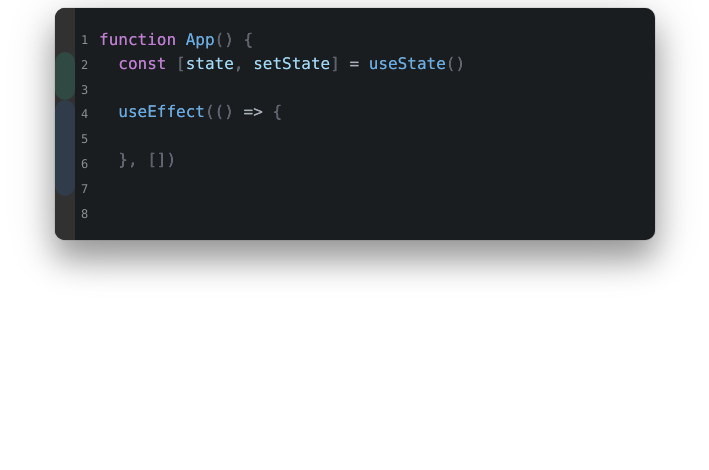
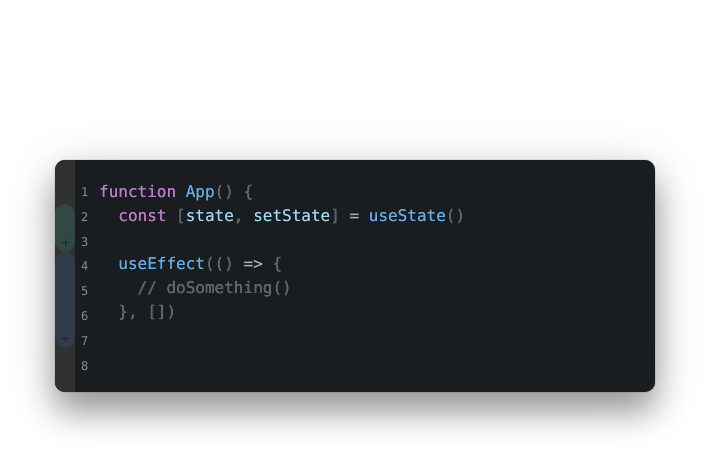
Before and after one commit to danilowoz/ide-concept, a React (Create React App) app: page / in a window 1280 px wide. Shown: the top 470 px of the page, without its empty margins (285-994 px from the left). Built offline with nearby package versions, Linux system fonts and the light colour scheme.

Commit message:
interactions

```diff
--- a/package.json
+++ b/package.json
@@ -5,13 +5,17 @@
   "keywords": [],
   "main": "src/index.tsx",
   "dependencies": {
+    "@radix-ui/react-dropdown-menu": "0.0.18",
     "@types/prismjs": "1.16.5",
     "@types/styled-components": "5.1.9",
+    "framer-motion": "4.1.13",
     "prismjs": "1.23.0",
     "react": "17.0.2",
     "react-dom": "17.0.2",
+    "react-hotkeys-hook": "3.3.1",
     "react-scripts": "4.0.0",
     "react-textarea-autosize": "8.3.2",
+    "show-keys": "1.0.0",
     "styled-components": "5.3.0"
   },
   "devDependencies": {
--- a/src/App.tsx
+++ b/src/App.tsx
@@ -1,6 +1,7 @@
 import CodeEditor from "./CodeEditor";
 import { Editor, Bar, LineCounter } from "./AppUI";
-import { useNavRef } from "./hooks/navRef";
+import { useNavRef } from "./utils/hooks/navRef";
+import * as actions from "./actions";
 
 export default function App() {
   const { setRef, onJumpArea } = useNavRef();
@@ -15,28 +16,33 @@ export default function App() {
       </LineCounter>
 
       <CodeEditor
+        type="empty"
         ref={(ref) => setRef({ index: 0, ref })}
         data={`function App() {`}
         onJumpArea={onJumpArea(0)}
       />
       <CodeEditor
+        type="state"
         ref={(ref) => setRef({ index: 1, ref })}
         onJumpArea={onJumpArea(1)}
+        menuActions={actions.states}
         barColor="#304942"
         data={`  const [state, setState] = useState()
 `}
       />
 
       <CodeEditor
+        type="effect"
         onJumpArea={onJumpArea(2)}
         ref={(ref) => setRef({ index: 2, ref })}
+        menuActions={actions.effects}
         barColor="#303C49"
         data={`  useEffect(() => {
-
+    // doSomething()
   }, [])
   `}
       />
-      <CodeEditor data={""} />
+      <CodeEditor type="empty" data={""} />
     </Editor>
   );
 }
--- a/src/AppUI.tsx
+++ b/src/AppUI.tsx
@@ -7,8 +7,9 @@ export const Editor = styled.div`
   padding: 20px 0;
   box-shadow: 0px 10px 50px rgba(0, 0, 0, 0.2), 0px 20px 30px rgba(0, 0, 0, 0.3),
     0px 0px 1px rgba(0, 0, 0, 0.7);
-  max-width: 600px;
-  margin: auto;
+  min-width: 600px;
+  width: max-content;
+  margin: 10em auto 0;
   position: relative;
 `;
 
--- a/src/CodeEditor.tsx
+++ b/src/CodeEditor.tsx
@@ -1,16 +1,51 @@
-import React, { useState, useEffect, forwardRef } from "react";
+import React, { useState, useEffect, forwardRef, useRef } from "react";
 import Prism from "prismjs";
 import "./syntax-theme.css";
+import ToolTip from "./utils/ToolTip";
+import { useCombinedRefs } from "./utils/helpers";
+import { useHotkeys } from "react-hotkeys-hook";
 
 import { Container, Bar, Textarea, Code } from "./CodeEditorUI";
+import { BarAdd } from "./utils/buttons/BarAdd";
 
-const CodeEditor: React.FC<{
+function CodeEditor({
+  data,
+  innerRef,
+  barColor,
+  onJumpArea,
+  menuActions,
+  type
+}: {
+  innerRef: any;
   data: string;
   barColor?: string;
-  innerRef: any;
   onJumpArea: any;
-}> = ({ data, innerRef, barColor, onJumpArea }) => {
+  menuActions?: any[];
+  type: "empty" | "state" | "effect";
+}) {
+  const textareaRef = useRef(innerRef);
+  const buttonRef = useRef<HTMLButtonElement>();
   const [content, setContent] = useState(data);
+
+  const combinedRef = useCombinedRefs(textareaRef, innerRef);
+
+  const keyBingds = {
+    state: "ctrl+s",
+    effect: "ctrl+e",
+    empty: ""
+  };
+
+  useHotkeys(keyBingds[type], () => {
+    const event = new MouseEvent("mousedown", {
+      view: window,
+      bubbles: true,
+      cancelable: true,
+      screenX: 0,
+      screenY: 0
+    });
+
+    buttonRef.current?.dispatchEvent(event);
+  });
 
   const handleKeyDown = (evt: any) => {
     let value = content,
@@ -32,7 +67,7 @@ const CodeEditor: React.FC<{
     const ARROW_DOWN = 40;
     const ARROW_UP = 38;
 
-    const currentPosition = document.activeElement.selectionStart;
+    const currentPosition = document.activeElement?.selectionStart;
     const lastRow = value
       .split(/\n/)
       .filter((e, index, array) => index + 1 !== array.length)
@@ -48,16 +83,43 @@ const CodeEditor: React.FC<{
     }
   };
 
+  const onSelect = (template: string) => {
+    setContent((prev) => {
+      const removeLastEmptyRow = prev
+        .split(/\n/)
+        .filter(
+          (e, index, array) => index + 1 !== array.length && e.trim() !== ""
+        )
+        .join("\n");
+
+      return `${type === "state" ? removeLastEmptyRow : prev}
+  ${template}
+`;
+    });
+
+    combinedRef.current?.focus();
+  };
+
   useEffect(() => {
     Prism.highlightAll();
   }, [content]);
 
   return (
     <Container>
-      {barColor && <Bar style={{ backgroundColor: barColor }} />}
+      {barColor && (
+        <Bar style={{ backgroundColor: barColor }}>
+          <ToolTip
+            items={menuActions}
+            backgroundColor={barColor}
+            triggerRef={buttonRef}
+            trigger={BarAdd}
+            onSelect={onSelect}
+          />
+        </Bar>
+      )}
       <Textarea
-        ref={innerRef}
-        defaultValue={data}
+        ref={combinedRef}
+        value={content}
         onChange={(evt) => setContent(evt.target.value)}
         onKeyDown={handleKeyDown}
       />
@@ -67,7 +129,7 @@ const CodeEditor: React.FC<{
       </Code>
     </Container>
   );
-};
+}
 
 export default forwardRef<
   any,
@@ -75,6 +137,8 @@ export default forwardRef<
     data: string;
     barColor?: string;
     onJumpArea: any;
+    menuActions?: any[];
+    type: "empty" | "state" | "effect";
   }
 >(({ data, onJumpArea, ...props }, ref) => (
   <CodeEditor onJumpArea={onJumpArea} data={data} innerRef={ref} {...props} />
--- a/src/CodeEditorUI.tsx
+++ b/src/CodeEditorUI.tsx
@@ -59,4 +59,16 @@ export const Bar = styled.div`
   top: 0;
   bottom: 0;
   border-radius: 50px;
+
+  &:hover {
+    .add-button {
+      opacity: 1;
+    }
+  }
+
+  .add-button {
+    position: absolute;
+    left: 0;
+    bottom: 0;
+  }
 `;
--- /dev/null
+++ b/src/actions.ts
@@ -0,0 +1,59 @@
+export const states = [
+  {
+    title: "useState",
+    documentation: "https://reactjs.org/docs/hooks-state.html",
+    template: "const [state, setState] = useState()"
+  },
+  {
+    title: "useReducer",
+    documentation: "https://reactjs.org/docs/hooks-reference.html#usereducer",
+    template: `
+  function reducer(state, action) {
+    switch (action.type) {
+      case 'increment':
+        return {count: state.count + 1};
+      case 'decrement':
+        return {count: state.count - 1};
+      default:
+        throw new Error();
+    }
+  }
+
+  const [state, dispatch] = useReducer(reducer, { count: 0 });`
+  },
+  {
+    title: "useContext",
+    documentation: "https://reactjs.org/docs/hooks-reference.html#usecontext",
+    template: "const value = useContext(MyContext);"
+  },
+  {
+    title: "useRef",
+    documentation: "https://reactjs.org/docs/hooks-reference.html#useref",
+    template: "const refContainer = useRef();"
+  }
+];
+
+export const effects = [
+  {
+    title: "useEffect",
+    documentation: "https://reactjs.org/docs/hooks-reference.html#useeffect",
+    template: `useEffect(()=> {
+    // doSomething(a, b);
+  }, [])`
+  },
+  {
+    title: "useCallback",
+    documentation: "https://reactjs.org/docs/hooks-reference.html#usecallback",
+    template: `const memoizedCallback = useCallback( () => {
+    // doSomething();
+  }, []);`
+  },
+  {
+    title: "useLayoutEffect",
+    documentation:
+      "https://reactjs.org/docs/hooks-reference.html#uselayouteffect",
+    template: `useLayoutEffect(()=> {
+
+  }, [])`
+  }
+];
--- a/src/index.tsx
+++ b/src/index.tsx
@@ -1,4 +1,6 @@
 import { render } from "react-dom";
+
+import "show-keys";
 
 import App from "./App";
 
--- a/src/syntax-theme.css
+++ b/src/syntax-theme.css
@@ -53,7 +53,6 @@ pre[class*="language-"] {
 
 .token.comment {
   color: #5c6370;
-  font-style: italic;
 }
 .token.keyword {
   color: #c678dd;
--- /dev/null
+++ b/src/utils/ToolTip.tsx
@@ -0,0 +1,121 @@
+import React, { useState } from "react";
+import styled from "styled-components";
+import * as DropdownMenu from "@radix-ui/react-dropdown-menu";
+
+const StyledContent = styled(DropdownMenu.Content)`
+  min-width: 130px;
+  border-radius: 16px;
+  padding: 6px;
+  box-shadow: 0px 10px 50px rgba(0, 0, 0, 0.2), 0px 20px 30px rgba(0, 0, 0, 0.3),
+    0px 0px 1px rgba(0, 0, 0, 0.7);
+`;
+
+const StyledItem = styled(DropdownMenu.Item)`
+  cursor: default;
+  letter-spacing: 0.1px;
+  font-family: sans-serif;
+  border: 0;
+  outline: 0;
+  background: none;
+  text-align: left;
+  cursor: pointer;
+
+  font-size: 13px;
+  transition: all 0.2s ease;
+  display: flex;
+
+  &:focus .box:first-child {
+    color: rgba(255, 255, 255, 1);
+    outline: none;
+    background: rgba(0, 0, 0, 0.1);
+  }
+
+  .box {
+    transition: all 0.2s ease;
+    color: rgba(255, 255, 255, 0.5);
+    padding: 10px 10px;
+    border-radius: 10px;
+    display: inline-block;
+    flex: 1;
+
+    &:hover {
+      color: rgba(255, 255, 255, 1);
+      outline: none;
+      background: rgba(0, 0, 0, 0.1);
+    }
+
+    &:last-child {
+      padding-left: 0;
+      padding-right: 0;
+      text-align: center;
+      max-width: 35px;
+      margin-left: 3px;
+    }
+  }
+`;
+
+const StyledArrow = styled(DropdownMenu.Arrow)`
+  left: -25px;
+  position: relative;
+`;
+
+const ToolTip: React.FC<{
+  trigger: any;
+  backgroundColor: string;
+  items?: { title: string; documentation: string; template: string }[];
+  onSelect: (template: string) => void;
+  triggerRef: any;
+}> = ({ trigger, triggerRef, backgroundColor, items = [], onSelect }) => {
+  const Trigger = trigger;
+  const [localClick, setLocalClick] = useState("main");
+
+  return (
+    <DropdownMenu.Root>
+      <Trigger
+        // ref={triggerRef}
+        as={(asProps) => <DropdownMenu.Trigger ref={triggerRef} {...asProps} />}
+      />
+      <StyledContent
+        align={"start"}
+        alignOffset={-20}
+        style={{ backgroundColor }}
+      >
+        {items.map((item) => {
+          const handle = () => {
+            if (localClick === "doc") {
+              return window.open(item.documentation);
+            }
+
+            onSelect(item.template);
+          };
+
+          return (
+            <StyledItem onSelect={handle}>
+              <span onMouseEnter={() => setLocalClick("main")} className="box">
+                {item.title}
+              </span>
+
+              {item.documentation && (
+                <span
+                  onMouseEnter={() => setLocalClick("doc")}
+                  onMouseLeave={() => setLocalClick("main")}
+                  className="box"
+                >
+                  <svg width="8" height="8" viewBox="0 0 8 8" fill="none">
+                    <path
+                      d="M6.75 5H6.25C6.1837 5 6.12011 5.02634 6.07322 5.07322C6.02634 5.12011 6 5.1837 6 5.25V7H1V2H3.25C3.3163 2 3.37989 1.97366 3.42678 1.92678C3.47366 1.87989 3.5 1.8163 3.5 1.75V1.25C3.5 1.1837 3.47366 1.12011 3.42678 1.07322C3.37989 1.02634 3.3163 1 3.25 1H0.75C0.551088 1 0.360322 1.07902 0.21967 1.21967C0.0790176 1.36032 0 1.55109 0 1.75L0 7.25C0 7.44891 0.0790176 7.63968 0.21967 7.78033C0.360322 7.92098 0.551088 8 0.75 8H6.25C6.44891 8 6.63968 7.92098 6.78033 7.78033C6.92098 7.63968 7 7.44891 7 7.25V5.25C7 5.1837 6.97366 5.12011 6.92678 5.07322C6.87989 5.02634 6.8163 5 6.75 5ZM7.625 0H5.625C5.29109 0 5.12422 0.404844 5.35938 0.640625L5.91766 1.19891L2.10938 5.00578C2.07441 5.04062 2.04668 5.08202 2.02775 5.1276C2.00882 5.17318 1.99908 5.22205 1.99908 5.27141C1.99908 5.32076 2.00882 5.36963 2.02775 5.41521C2.04668 5.46079 2.07441 5.50219 2.10938 5.53703L2.46359 5.89062C2.49843 5.92558 2.53983 5.95332 2.58541 5.97225C2.63099 5.99118 2.67986 6.00092 2.72922 6.00092C2.77857 6.00092 2.82744 5.99118 2.87303 5.97225C2.91861 5.95332 2.96 5.92558 2.99484 5.89062L6.80125 2.08313L7.35938 2.64062C7.59375 2.875 8 2.71094 8 2.375V0.375C8 0.275544 7.96049 0.180161 7.89016 0.109835C7.81984 0.0395088 7.72446 0 7.625 0V0Z"
+                      fill="currentColor"
+                    />
+                  </svg>
+                </span>
+              )}
+            </StyledItem>
+          );
+        })}
+        <StyledArrow style={{ fill: backgroundColor }} />
+      </StyledContent>
+    </DropdownMenu.Root>
+  );
+};
+
+export default ToolTip;
--- /dev/null
+++ b/src/utils/buttons/BarAdd.tsx
@@ -0,0 +1,48 @@
+import React from "react";
+import { motion } from "framer-motion";
+import styled from "styled-components";
+
+const Button = styled(motion.button)`
+  background: none;
+  border: 0;
+  outline: 0;
+
+  width: 20px;
+  height: 20px;
+  border-radius: 20px;
+  opacity: 0.4;
+
+  display: flex;
+
+  cursor: pointer;
+
+  svg {
+    margin: auto;
+  }
+
+  transition: all 0.2s ease;
+
+  &[aria-expanded="true"],
+  &:hover {
+    color: #fff;
+    opacity: 1;
+    background-color: rgba(255, 255, 255, 0.05);
+  }
+`;
+
+const BarAdd: React.FC = ({ ...props }) => {
+  return (
+    <Button className="add-button" {...props}>
+      <svg width="7" height="7" viewBox="0 0 7 7" fill="currentColor">
+        <path
+          fillRule="evenodd"
+          clipRule="evenodd"
+          d="M3.11111 3.88889V7H4.11111V3.88889H7V2.88889H4.11111V0H3.11111V2.88889H0V3.88889H3.11111Z"
+          fill="currentColor"
+        />
+      </svg>
+    </Button>
+  );
+};
+
+export { BarAdd };
--- /dev/null
+++ b/src/utils/helpers.tsx
@@ -0,0 +1,19 @@
+import React from "react";
+
+export function useCombinedRefs(...refs) {
+  const targetRef = React.useRef();
+
+  React.useEffect(() => {
+    refs.forEach((ref) => {
+      if (!ref) return;
+
+      if (typeof ref === "function") {
+        ref(targetRef.current);
+      } else {
+        ref.current = targetRef.current;
+      }
+    });
+  }, [refs]);
+
+  return targetRef;
+}
--- a/src/hooks/navRef.ts
+++ b/src/utils/hooks/navRef.ts
@@ -19,7 +19,6 @@ const useNavRef = () => {
   const onJumpArea = (index: number) => (event: number) => {
     if (event === ARROW_DOWN) {
       refs.current.get(index + 1)?.focus();
-      refs.current.get(index + 1)?.setSelectionRange(1, 1);
     } else if (event === ARROW_UP) {
       refs.current.get(index - 1)?.focus();
     }
```
